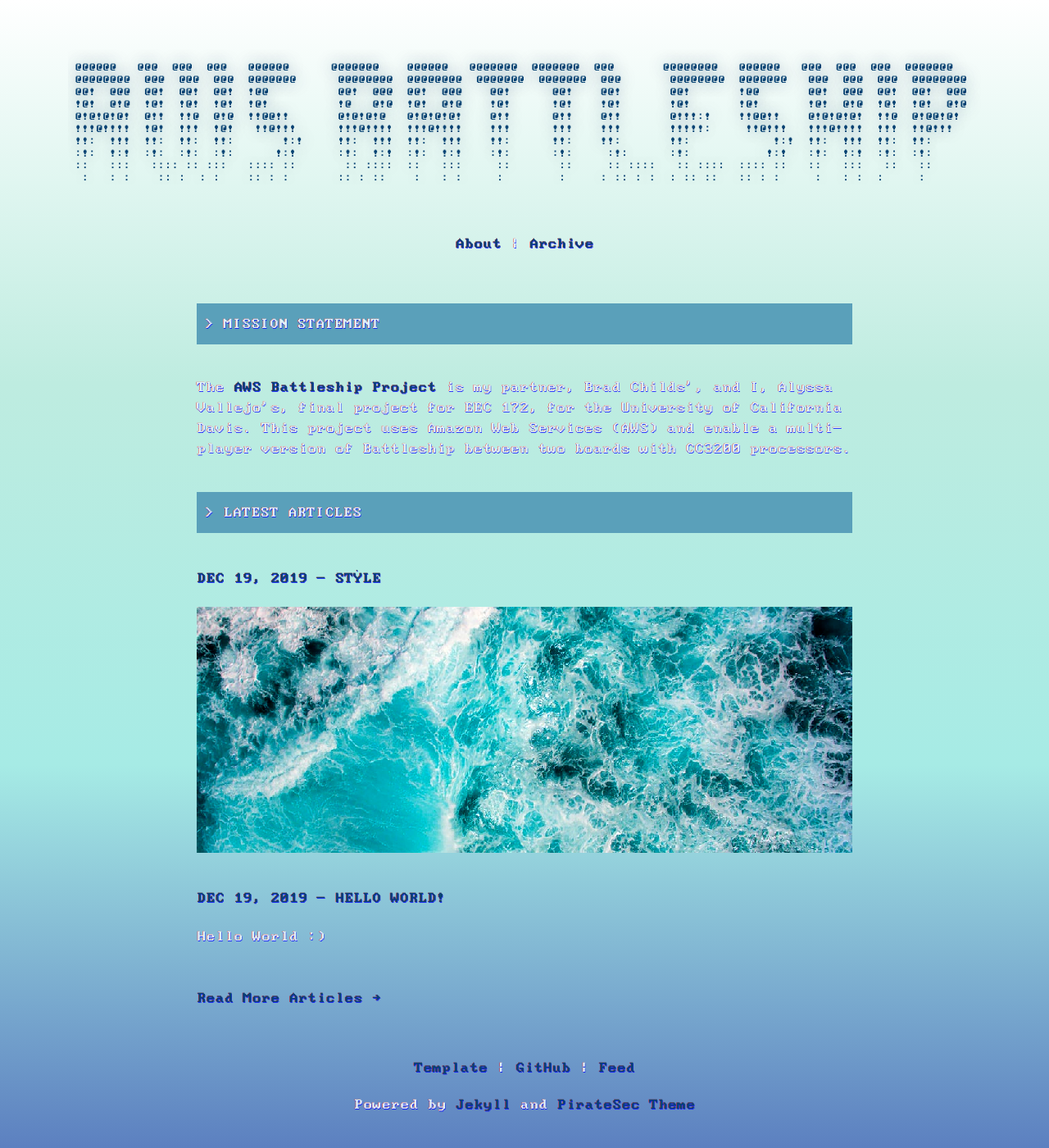
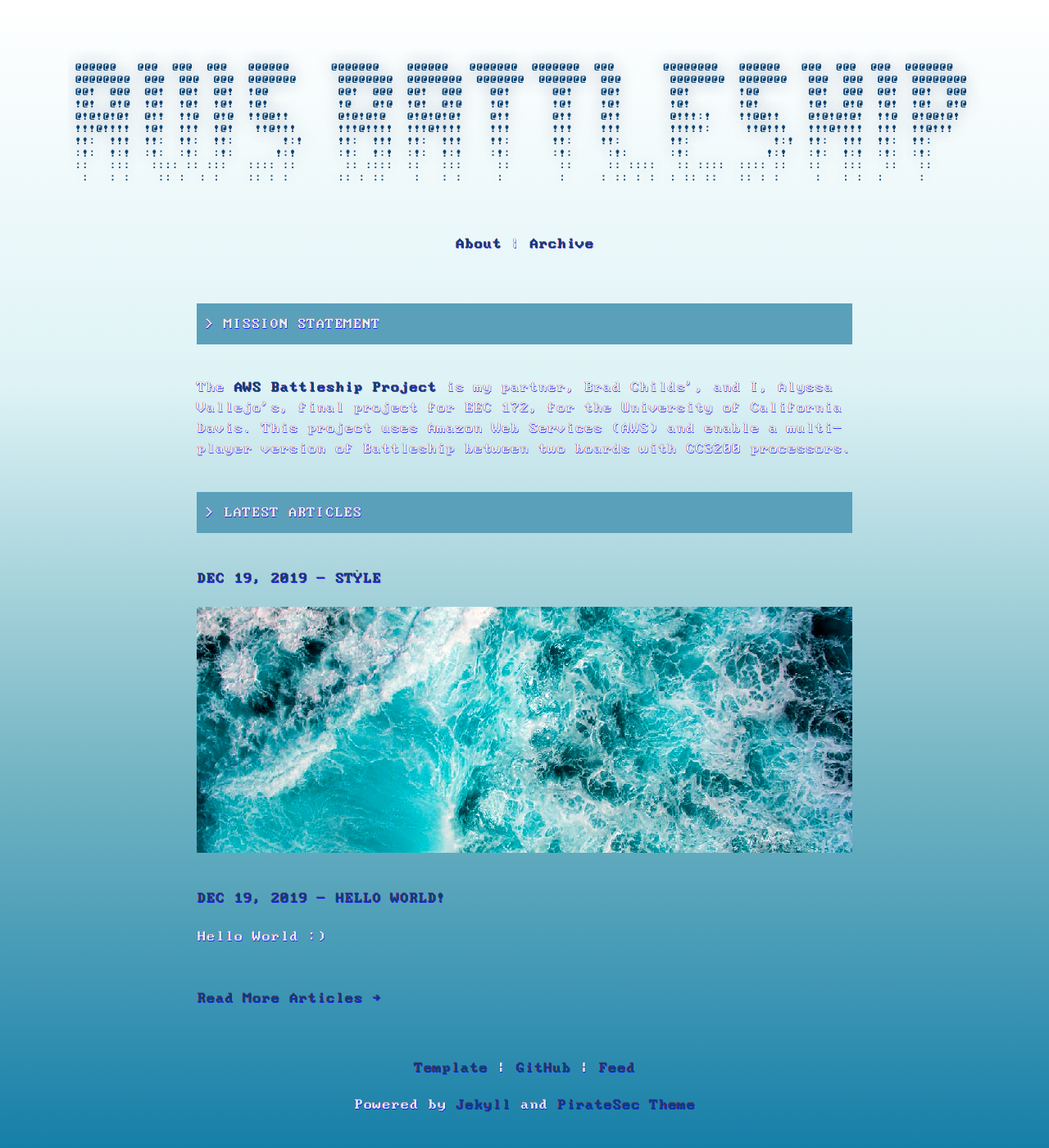
Before and after one commit to AV-CompSci-Mage/aws-battleship, a Jekyll site: the page built from index.html, in a window 1280 px wide. Shown: the whole page at 82% size. Built offline with Jekyll 4.4.1, drawn with Linux system fonts in a browser that asks for light colours.

Commit message:
new gradient theme

```diff
--- a/_sass/main.scss
+++ b/_sass/main.scss
@@ -143,7 +143,7 @@ body {
   text-shadow:
     0.50px 0.50px 0.01rem var(--blue-shift),
     -0.50px -0.50px 0.01rem var(--red-shift);
-  background: linear-gradient(rgb(255, 255, 255),rgb(190, 236, 224), rgb(166, 235, 229), rgb(92, 128, 192));
+  background: linear-gradient(rgb(255, 255, 255),rgb(222,243,246), rgb(118,182,196), rgb(22, 127, 168));
   overscroll-behavior: auto;
 }
 
```
